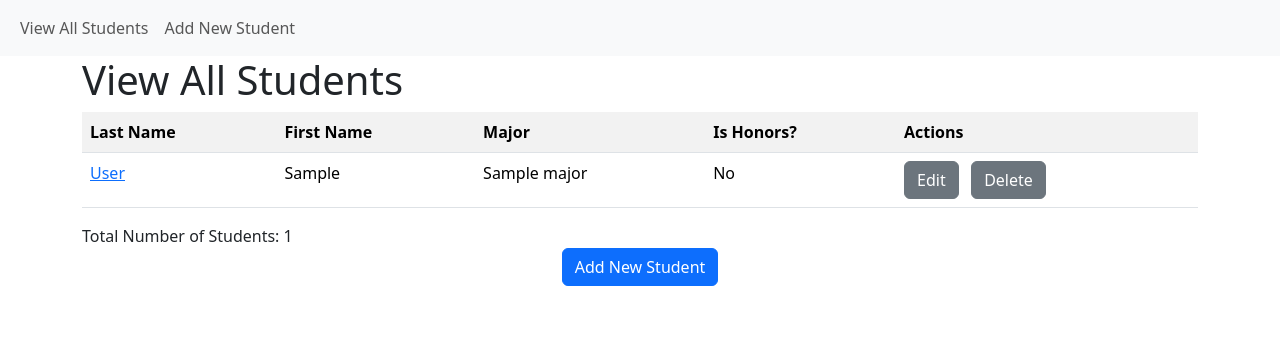
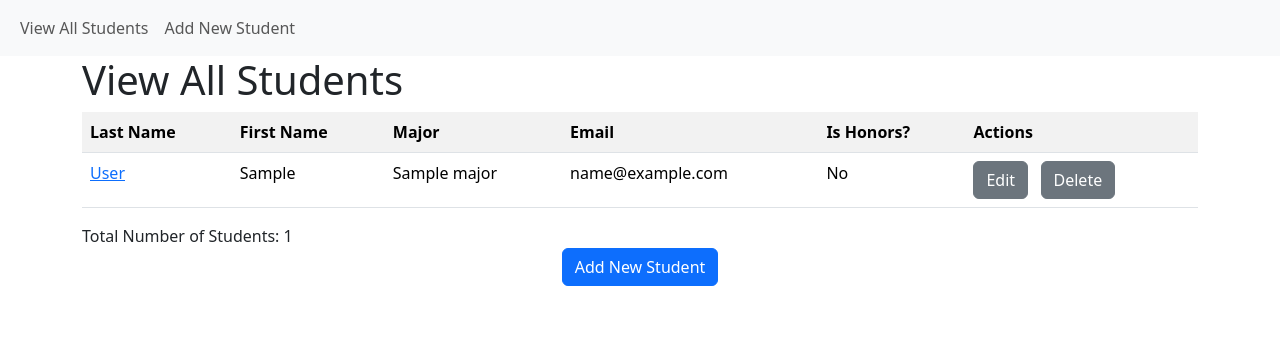
Before and after one commit to elianachoiumd/helloWorld, a Python web app: template templates/student_view_all.html in a window 1280 px wide. Shown: the top 356 px of the page. Run offline with Jinja, Linux system fonts and the light colour scheme; the template is opened without the code that fills it: most values are stand-ins (such as "Sample title", 1, 10 or a date in 2020).

```diff
--- a/templates/student_view_all.html
+++ b/templates/student_view_all.html
@@ -28,6 +28,7 @@
             <th>Last Name</th>
 			<th>First Name</th>
             <th>Major</th>
+            <th>Email</th>
             <th>Is Honors?</th>
             <th>Actions</th>
         </tr>
@@ -37,6 +38,7 @@
             <td><a href="{{ url_for('student_view', student_id=each_student['student_id']) }}">{{ each_student['last_name'] }}</a></td>
             <td>{{ each_student['first_name'] }}</td>
             <td>{{ each_major['major'] }}</td>
+            <td>{{ email['email'] }}</td>
             <td>{{ 'Yes' if each_student['is_honors'] == 1 else 'No' }}</td>
             <td>
                 <a href="{{ url_for('student_edit', student_id=each_student['student_id']) }}" class="btn btn-secondary" role="button">Edit</a>
```
